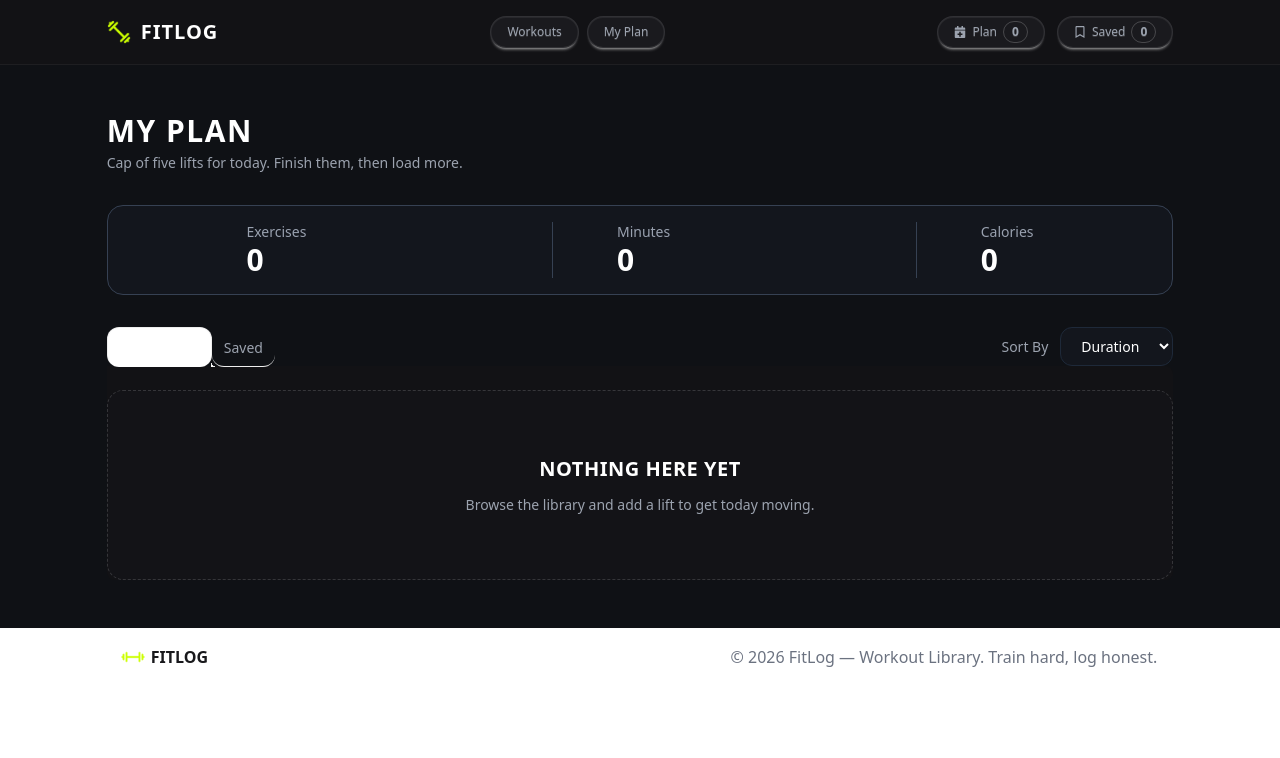
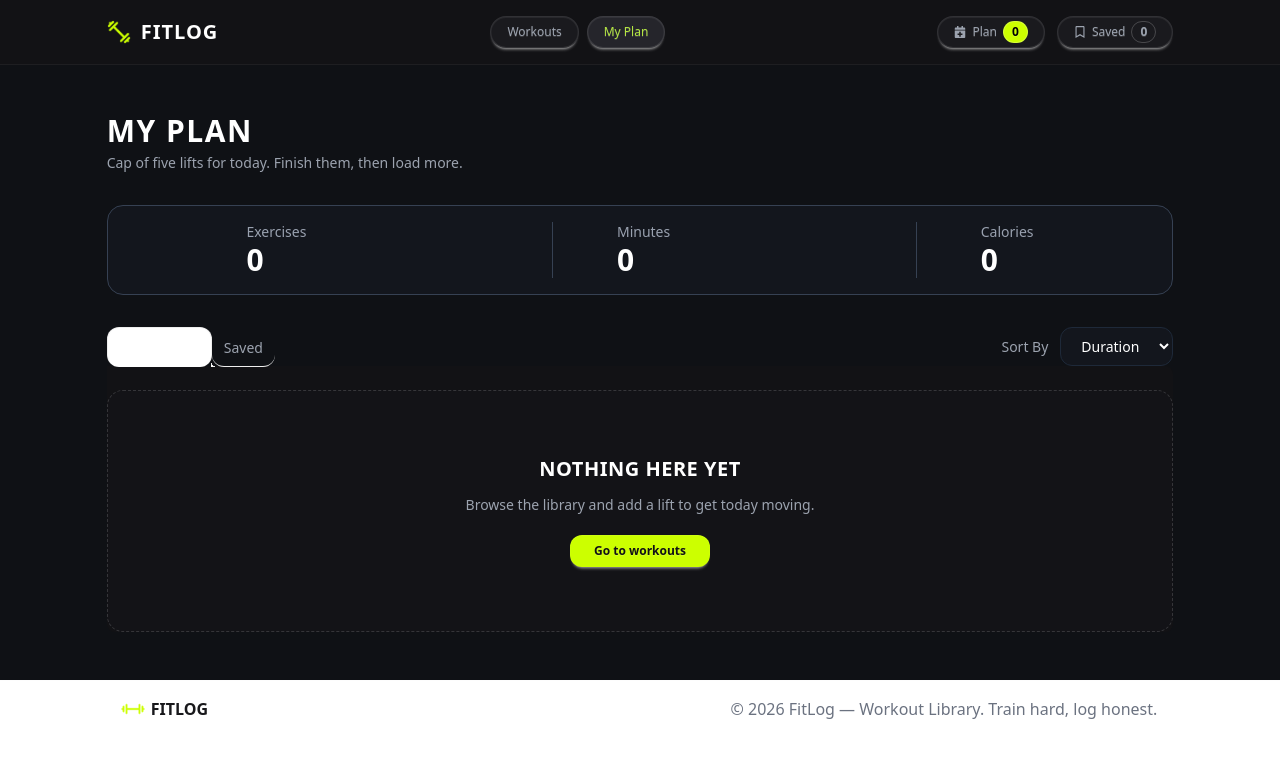
Before and after one commit to nuruddin2971/fit-log, a Next.js app: page /myPlan in a window 1280 px wide. Shown: the top 758 px of the page. Built offline with nearby package versions, Linux system fonts and the light colour scheme.

Commit message:
this is the last commit

```diff
--- /dev/null
+++ b/src/app/loading.tsx
@@ -0,0 +1,15 @@
+import React from "react";
+
+const GlobalLoading = () => {
+  return (
+    <div className="flex flex-col items-center justify-center min-h-[60vh] bg-[#0F1115] text-white py-20 space-y-4">
+      <span className="loading loading-spinner loading-lg text-[#ccff00]"></span>
+
+      <h2 className="font-bold text-2xl sm:text-3xl tracking-wider uppercase text-[#9CA3AF] animate-pulse">
+        Loading.....
+      </h2>
+    </div>
+  );
+};
+
+export default GlobalLoading;
--- a/src/app/myPlan/page.tsx
+++ b/src/app/myPlan/page.tsx
@@ -1,5 +1,5 @@
 "use client";
-import LibraryCard from "@/components/shared/LibraryCard";
+
 import { CardContext } from "@/context/CardContext";
 import { TCard } from "@/types/card.type";
 import Image from "next/image";
@@ -7,17 +7,34 @@ import Link from "next/link";
 
 import React, { useContext, useState } from "react";
 import { AiOutlineFire } from "react-icons/ai";
-import { FaCheck, FaClock, FaRegStar } from "react-icons/fa";
+import { FaClock, FaRegStar } from "react-icons/fa";
 import { GiCheckMark } from "react-icons/gi";
 import { RxCross2 } from "react-icons/rx";
+import { toast } from "react-toastify";
 
 const MyPlanPage = () => {
   const {
     todayPlan,
     savedItems,
-    handleRemoveFromTodayPlan,
-    handleRemoveFromSaved,
+    // handleRemoveFromTodayPlan,
+    // handleRemoveFromSaved,
+    setTodayPlan,
+    setSavedItems
   } = useContext(CardContext);
+
+  const handleRemoveFromTodayPlan = (id: number) => {
+    setTodayPlan((prev: TCard[]) =>
+      prev.filter((item: TCard) => item.id !== id),
+    );
+    toast.error("Removed from plan!");
+  };
+
+  const handleRemoveFromSaved = (id: number) => {
+    setSavedItems((prev: TCard[]) =>
+      prev.filter((item: TCard) => item.id !== id),
+    );
+    toast.error("Removed from saved!");
+  };
 
   const [sortBy, setSortBy] = useState<"duration" | "calories" | "rating">(
     "duration",
@@ -38,9 +55,6 @@ const MyPlanPage = () => {
 
   const sortedTodayPlan = sortCards(todayPlan);
   const sortedSavedItems = sortCards(savedItems);
-
-  // console.log(sortedTodayPlan, "sortedTodayPlan");
-  // console.log(sortedSavedItems, "sortedSavedItems");
 
   const [isSaved, setIsSaved] = useState(false);
 
@@ -222,6 +236,11 @@ const MyPlanPage = () => {
                   <p className="text-[#9CA3AF] text-sm">
                     Browse the library and add a lift to get today moving.
                   </p>
+                  <Link href="/">
+                    <button className="btn btn-sm bg-[#ccff00] hover:bg-[#b5e742] text-[#121215] font-bold border-none rounded-xl px-6 py-2 transition cursor-pointer mt-2">
+                      Go to workouts
+                    </button>
+                  </Link>
                 </div>
               )}
             </div>
@@ -294,6 +313,11 @@ const MyPlanPage = () => {
                   <p className="text-[#9CA3AF] text-sm">
                     Browse the library and add a lift to get today moving.
                   </p>
+                  <Link href="/">
+                    <button className="btn btn-sm bg-[#ccff00] hover:bg-[#b5e742] text-[#121215] font-bold border-none rounded-xl px-6 py-2 transition cursor-pointer mt-2">
+                      Go to workouts
+                    </button>
+                  </Link>
                 </div>
               )}
             </div>
--- a/src/components/homepage/Library.tsx
+++ b/src/components/homepage/Library.tsx
@@ -7,7 +7,6 @@ import { getAllData } from "@/lib/card";
 
 const Library = async () => {
   const data = await getAllData();
-  // console.log(data, "data");
   return (
     <div className="w-10/12 mx-auto my-10">
       <div className="my-8">
@@ -16,8 +15,6 @@ const Library = async () => {
           Twelve lifts covering every major muscle group.
         </p>
       </div>
-
-      {/* Data display vai card */}
 
       <div className="grid grid-cols-1 sm:grid-cols-2 lg:grid-cols-3 gap-6 justify-between items-center sm:justify-items-start">
         {data.map((card: TCard, ind: number) => {
--- a/src/components/shared/Navbar.tsx
+++ b/src/components/shared/Navbar.tsx
@@ -5,9 +5,11 @@ import Link from "next/link";
 import { FaCalendarPlus, FaRegBookmark } from "react-icons/fa";
 import { CardContext } from "@/context/CardContext";
 import { useContext } from "react";
+import { usePathname } from "next/navigation";
 
 const Navbar = () => {
   const { todayPlan, savedItems } = useContext(CardContext);
+  const pathname = usePathname();
 
   return (
     <div className="sticky top-0 z-50 bg-[#121215] text-white">
@@ -30,16 +32,36 @@ const Navbar = () => {
 
         <div className="flex items-center gap-2">
           <Link href="/">
-            <button className="btn btn-sm bg-[#1a1a1e] hover:bg-[#25252b] text-white border-white/10 rounded-full px-4 normal-case font-normal">
-              <span className="text-[#9CA3AF] flex items-center font-medium">
+            <button
+              className={`btn btn-sm text-white border-white/10 rounded-full px-4 normal-case font-normal transition ${
+                pathname === "/"
+                  ? "bg-[#25252b] border-[#b5e742]"
+                  : "bg-[#1a1a1e] hover:bg-[#25252b]"
+              }`}
+            >
+              <span
+                className={`flex items-center font-medium ${
+                  pathname === "/" ? "text-[#b5e742]" : "text-[#9CA3AF]"
+                }`}
+              >
                 Workouts
               </span>
             </button>
           </Link>
 
           <Link href="/myPlan">
-            <button className="btn btn-sm bg-[#1a1a1e] hover:bg-[#25252b] text-white border-white/10 rounded-full px-4 normal-case font-normal">
-              <span className="text-[#9CA3AF] flex items-center font-medium">
+            <button
+              className={`btn btn-sm text-white border-white/10 rounded-full px-4 normal-case font-normal transition ${
+                pathname === "/myPlan"
+                  ? "bg-[#25252b] border-[#b5e742]"
+                  : "bg-[#1a1a1e] hover:bg-[#25252b]"
+              }`}
+            >
+              <span
+                className={`flex items-center font-medium ${
+                  pathname === "/myPlan" ? "text-[#b5e742]" : "text-[#9CA3AF]"
+                }`}
+              >
                 My Plan
               </span>
             </button>
@@ -52,7 +74,7 @@ const Navbar = () => {
               <span className="text-[#9CA3AF] flex items-center gap-1.5">
                 <FaCalendarPlus className="text-xs" /> Plan
               </span>
-              <span className="bg-transparent border border-white/20 text-[#9CA3AF] font-bold px-2 py-0.5 rounded-full text-xs">
+              <span className="bg-[#ccff00] border border-white/20 text-[#000000] font-bold px-2 py-0.5 rounded-full text-xs">
                 {todayPlan.length}
               </span>
             </button>
```
Also changed, not shown: src/components/homepage/Banner.tsx (+16 -8 lines), 1 other file (tests, documents, lock files or other folders).
